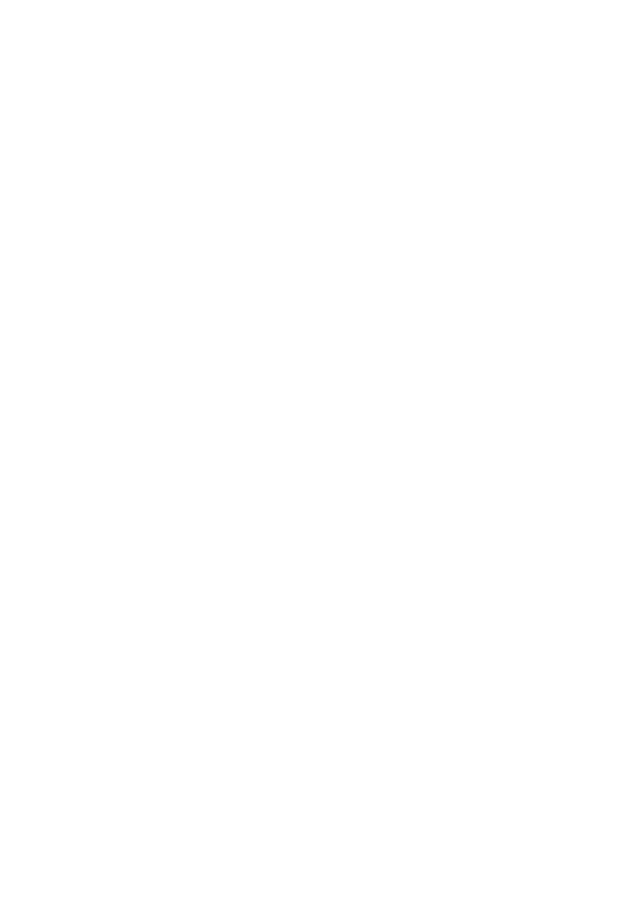
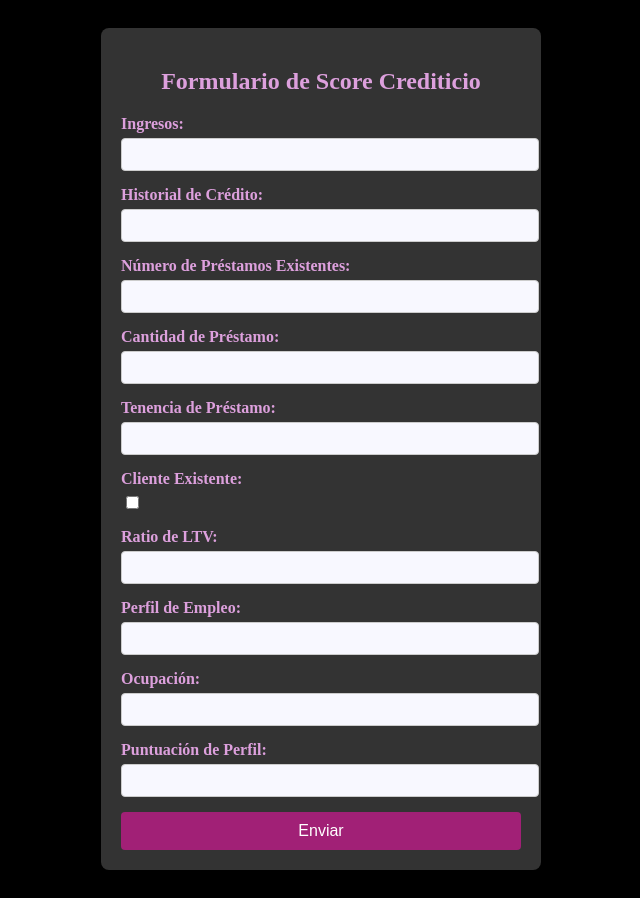
Before and after one commit to eosuna85/proyecto-ia-score-credit, a plain HTML site: page index.html in a window 1280 px wide. Shown: the whole page, without its empty margins (319-959 px from the left). Before the commit the page ends 800 px from the top, so only its background shows below. Drawn offline with Linux system fonts and the light colour scheme.

Commit message:
va el commit del Front

```diff
--- a/index.html
+++ b/index.html
@@ -1,11 +1,57 @@
 <!DOCTYPE html>
-<html lang="en">
+<html lang="es">
 <head>
     <meta charset="UTF-8">
     <meta name="viewport" content="width=device-width, initial-scale=1.0">
-    <title>Document</title>
+    <title>Formulario de Score Crediticio</title>
+    <link rel="stylesheet" href="styles.css">
 </head>
 <body>
-
+    <div class="form-container">
+        <h2>Formulario de Score Crediticio</h2>
+        <form action="#" method="post">
+            <div class="form-group">
+                <label for="ingresos">Ingresos:</label>
+                <input type="number" id="ingresos" name="ingresos">
+            </div>
+            <div class="form-group">
+                <label for="historial_credito">Historial de Crédito:</label>
+                <input type="text" id="historial_credito" name="historial_credito">
+            </div>
+            <div class="form-group">
+                <label for="num_prestamos">Número de Préstamos Existentes:</label>
+                <input type="number" id="num_prestamos" name="num_prestamos">
+            </div>
+            <div class="form-group">
+                <label for="cantidad_prestamo">Cantidad de Préstamo:</label>
+                <input type="number" id="cantidad_prestamo" name="cantidad_prestamo">
+            </div>
+            <div class="form-group">
+                <label for="tenencia_prestamo">Tenencia de Préstamo:</label>
+                <input type="text" id="tenencia_prestamo" name="tenencia_prestamo">
+            </div>
+            <div class="form-group">
+                <label for="cliente_existente">Cliente Existente:</label>
+                <input type="checkbox" id="cliente_existente" name="cliente_existente">
+            </div>
+            <div class="form-group">
+                <label for="ratio_ltv">Ratio de LTV:</label>
+                <input type="number" id="ratio_ltv" name="ratio_ltv">
+            </div>
+            <div class="form-group">
+                <label for="perfil_empleo">Perfil de Empleo:</label>
+                <input type="text" id="perfil_empleo" name="perfil_empleo">
+            </div>
+            <div class="form-group">
+                <label for="ocupacion">Ocupación:</label>
+                <input type="text" id="ocupacion" name="ocupacion">
+            </div>
+            <div class="form-group">
+                <label for="puntuacion_perfil">Puntuación de Perfil:</label>
+                <input type="number" id="puntuacion_perfil" name="puntuacion_perfil">
+            </div>
+            <button type="submit">Enviar</button>
+        </form>
+    </div>
 </body>
 </html>
--- /dev/null
+++ b/styles.css
@@ -0,0 +1,87 @@
+{
+    box-sizing: border-box;
+    margin: 0;
+    padding: 0;
+    font-family: Arial, sans-serif;
+}
+
+body {
+    display: flex;
+    justify-content: center;
+    align-items: center;
+    min-height: 100vh;
+    background-color: #000000;
+    color: #e6e6fa;
+    padding: 20px;
+}
+
+.form-container {
+    background-color: #333333;
+    padding: 20px;
+    border-radius: 8px;
+    box-shadow: 0 0 10px rgba(0, 0, 0, 0.5);
+    width: 100%;
+    max-width: 400px;
+}
+
+.form-container h2 {
+    text-align: center;
+    margin-bottom: 20px;
+    color: #dda0dd;
+}
+
+.form-group {
+    margin-bottom: 15px;
+}
+
+.form-group label {
+    display: block;
+    margin-bottom: 5px;
+    font-weight: bold;
+    color: #dda0dd;
+}
+
+.form-group input[type="text"],
+.form-group input[type="number"] {
+    width: 100%;
+    padding: 8px;
+    border: 1px solid #ccc;
+    border-radius: 4px;
+    background-color: #f8f8ff;
+    color: #000;
+}
+
+.form-group input[type="checkbox"] {
+    margin-left: 5px;
+}
+
+button {
+    width: 100%;
+    padding: 10px;
+    border: none;
+    border-radius: 4px;
+    background-color: #a12076;
+    color: white;
+    font-size: 16px;
+    cursor: pointer;
+}
+
+button:hover {
+    background-color: #ff69b4;
+}
+
+@media (max-width: 600px) {
+    .form-container {
+        padding: 15px;
+    }
+
+    .form-group input[type="text"],
+    .form-group input[type="number"] {
+        padding: 6px;
+    }
+
+    button {
+        padding: 8px;
+        font-size: 14px;
+    }
+}
```
